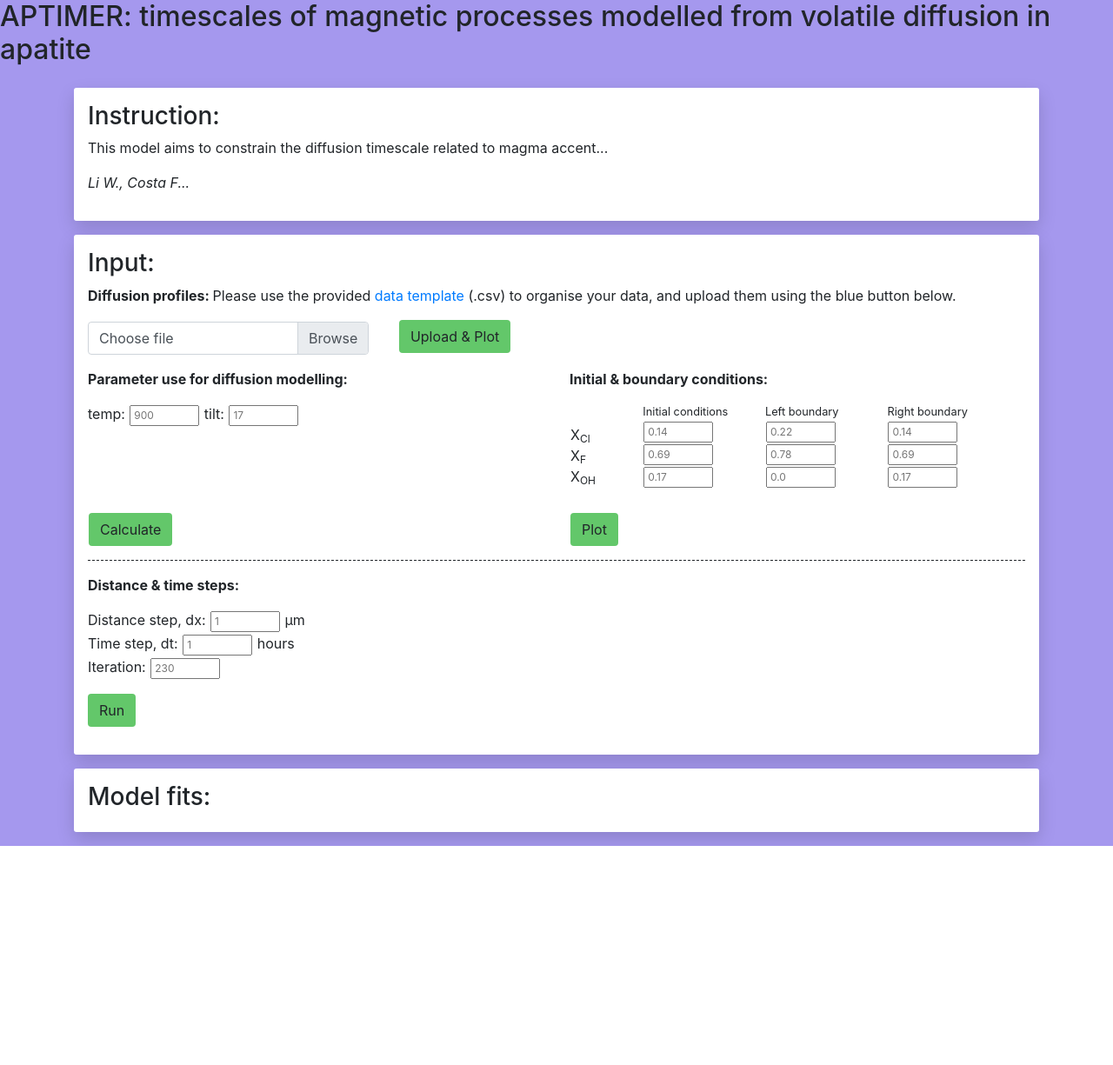
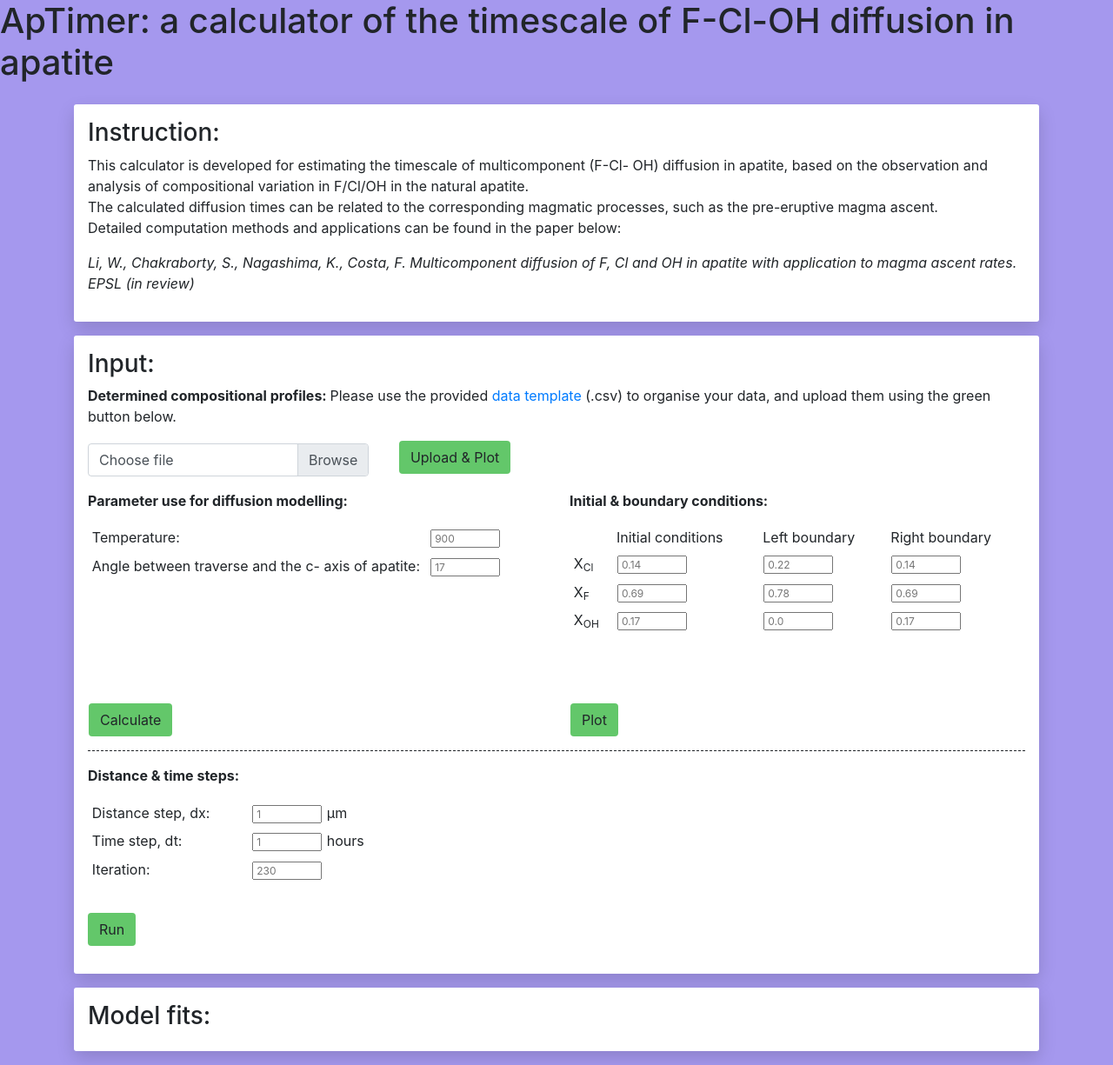
Before and after one commit to SeriousCorgi/ApTimer, a Django app: page / in a window 1280 px wide. Shown: the whole page at 87% size. Before the commit the page ends 973 px from the top, so only its background shows below. Run offline with Django 3.2, Linux system fonts and the light colour scheme; some libraries are stand-ins or nearby versions.

Commit message:
revised UI

```diff
--- a/static/js/index.js
+++ b/static/js/index.js
@@ -74,13 +74,13 @@ $(document).ready(function () {
                 var layout = {
                     grid: { rows: 1, columns: 3, pattern: 'independent' },
                     plot_bgcolor: "#ccedff",
-                    xaxis: { dtick: 2, title: { text: "Distance (µm)" } },
+                    xaxis: { dtick: 2, title: { text: "Distance (µm)" }, },
                     xaxis2: { dtick: 2, title: { text: "Distance (µm)" } },
                     xaxis3: { dtick: 2, title: { text: "Distance (µm)" } },
                     yaxis: { dtick: 0.01, title: { text: "X<sub>Cl</sub>" } },
                     yaxis2: { dtick: 0.05, title: { text: "X<sub>F</sub>" } },
                     yaxis3: { dtick: 0.05, title: { text: "X<sub>OH</sub>" } },
-                    legend: {orientation: 'h', y: -0.25},
+                    legend: { orientation: 'h', y: -0.25 },
                 };
 
                 Plotly.newPlot('plot', [lineCl, lineF, lineOH], layout);
@@ -108,9 +108,11 @@ $(document).ready(function () {
                     df = diff['D(F)'];
                     doh = diff['D(OH)'];
 
-                    $new_div = "D<sub>Cl</sub>: " + dcl + "<br>" +
-                        "D<sub>F</sub>: " + df + "<br>" +
-                        "D<sub>OH</sub>: " + doh
+                    $new_div = "<table class='table table-bordered table-sm col-lg-5 col-md-8'>" +
+                        "<tr><th>D<sub>F</sub>:</th><td>" + dcl + " m<sup>2</sup>/s</td></tr>" +
+                        "<tr><th>D<sub>F</sub>:</th><td>" + df + " m<sup>2</sup>/s</td></tr>" +
+                        "<tr><th>D<sub>OH</sub>:</th><td>" + doh + " m<sup>2</sup>/s</td></tr>" +
+                        "</table>"
                     $(".calculation-result").append($new_div);
                 }
             });
@@ -131,6 +133,12 @@ $(document).ready(function () {
             $xf_right = $(".inibound #xf_right").val();
             $xoh_right = $(".inibound #xoh_right").val();
 
+            let sum_ini = parseFloat($xcl_ini) + parseFloat($xf_ini) + parseFloat($xoh_ini);
+            let sum_left = parseFloat($xcl_left) + parseFloat($xf_left) + parseFloat($xoh_left);
+            let sum_right = parseFloat($xcl_right) + parseFloat($xf_right) + parseFloat($xoh_right);
+
+            console.log(sum_ini, sum_left, sum_right);
+            if (sum_ini <= 1 && sum_left <= 1 && sum_right <= 1) {
                 let url = "http://localhost:8000/api/inibound";
                 let req_data = {
                     xcl_ini: $xcl_ini,
@@ -148,7 +156,7 @@ $(document).ready(function () {
                     console.log(data);
                     if (status == "success") {
                         num_plot += 1;
-                    if (num_plot>1) {
+                        if (num_plot > 1) {
                             num_plot = 1;
                             num_run = 0;
                         }
@@ -158,7 +166,7 @@ $(document).ready(function () {
                             y: data['inibound_cl'],
                             type: 'scatter',
                             name: 'Initial boundary and conditions',
-                        line: {color: 'blue', dash: 'dash'},
+                            line: { color: 'blue', dash: 'dash' },
                         };
                         var inibound_f = {
                             x: [0, 0, length, length],
@@ -166,7 +174,7 @@ $(document).ready(function () {
                             type: 'scatter',
                             xaxis: 'x2',
                             yaxis: 'y2',
-                        line: {color: 'blue', dash: 'dash'},
+                            line: { color: 'blue', dash: 'dash' },
                             showlegend: false,
                         };
                         var inibound_oh = {
@@ -175,7 +183,7 @@ $(document).ready(function () {
                             type: 'scatter',
                             xaxis: 'x3',
                             yaxis: 'y3',
-                        line: {color: 'blue', dash: 'dash'},
+                            line: { color: 'blue', dash: 'dash' },
                             showlegend: false,
                         };
                         var lineCl = {
@@ -218,11 +226,18 @@ $(document).ready(function () {
                             yaxis: { dtick: 0.01, title: { text: "X<sub>Cl</sub>" } },
                             yaxis2: { dtick: 0.05, title: { text: "X<sub>F</sub>" } },
                             yaxis3: { dtick: 0.05, title: { text: "X<sub>OH</sub>" } },
-                        legend: {orientation: 'h', y: -0.25},
+                            legend: { orientation: 'h', y: -0.25 },
                         };
                         Plotly.newPlot('plot', [lineCl, lineF, lineOH, inibound_cl, inibound_f, inibound_oh], layout);
                     }
                 })
+            } else if (sum_ini > 1) {
+                alert("Sum of initial condition must <= 1")
+            } else if (sum_left > 1) {
+                alert("Sum of left boundary must <= 1")
+            } else if (sum_right > 1) {
+                alert("Sum of right boundary must <= 1")
+            }
         } else {
             alert("Please upload excel file");
         }
@@ -291,7 +306,7 @@ $(document).ready(function () {
                         type: 'scatter',
                         mode: 'lines',
                         name: 'Best-fit line',
-                        line: {color: 'red'},
+                        line: { color: 'red' },
                     };
                     let red_f = {
                         x: x,
@@ -300,7 +315,7 @@ $(document).ready(function () {
                         mode: 'lines',
                         xaxis: 'x2',
                         yaxis: 'y2',
-                        line: {color: 'red'},
+                        line: { color: 'red' },
                         showlegend: false,
                     };
                     let red_oh = {
@@ -310,7 +325,7 @@ $(document).ready(function () {
                         mode: 'lines',
                         xaxis: 'x3',
                         yaxis: 'y3',
-                        line: {color: 'red'},
+                        line: { color: 'red' },
                         showlegend: false,
                     };
                     let min_cl = {
@@ -319,7 +334,7 @@ $(document).ready(function () {
                         type: 'scatter',
                         mode: 'lines',
                         name: 'Minimum boundary',
-                        line: {color: 'green', dash: 'dash'},
+                        line: { color: 'green', dash: 'dash' },
                     };
                     let max_cl = {
                         x: x,
@@ -327,26 +342,26 @@ $(document).ready(function () {
                         type: 'scatter',
                         mode: 'lines',
                         name: 'Maximum boundary',
-                        line: {color: 'green', dash: 'dash'},
+                        line: { color: 'green', dash: 'dash' },
                     };
 
-                    if (num_run>1){
+                    if (num_run > 1) {
                         Plotly.deleteTraces('plot', [6, 7, 8, 9, 10]);
                         Plotly.addTraces('plot', [red_cl, red_f, red_oh, min_cl, max_cl]);
-                        $new_div = "<b>Best-fit time: </b>" + data['best_fit_time'] + " hours (~" + data["best_day"]+ " days) <br>" +
-                            "<b>Uncertainty:</b> <br>" +
-                            "Plus: " + data['plus'] + "<br>" +
-                            "Minus: " + data['minus'];
+                        $new_div = "<b>Best-fit time and uncertainty: </b>" + data['best_fit_time'] + " hours (+"
+                            + data['plus'] + "/-"
+                            + data['minus'] + ") ~"
+                            + data["best_day"] + " days"
                         $(".model-result").text("");
-                        $(".model-result").append("<h3>Model fits:</h3>"+$new_div);
+                        $(".model-result").append("<h3>Model fits:</h3>" + $new_div);
                     } else {
                         Plotly.addTraces('plot', [red_cl, red_f, red_oh, min_cl, max_cl]);
-                        $new_div = "<b>Best-fit time: </b>" + data['best_fit_time'] + " hours (~" + data["best_day"]+ " days) <br>" +
-                            "<b>Uncertainty:</b> <br>" +
-                            "Plus: " + data['plus'] + "<br>" +
-                            "Minus: " + data['minus'];
+                        $new_div = "<b>Best-fit time and uncertainty: </b>" + data['best_fit_time'] + " hours (+"
+                            + data['plus'] + "/-"
+                            + data['minus'] + ") ~"
+                            + data["best_day"] + " days"
                         $(".model-result").text("");
-                        $(".model-result").append("<h3>Model fits:</h3>"+$new_div);
+                        $(".model-result").append("<h3>Model fits:</h3>" + $new_div);
                     }
                 }
             })
--- a/templates/index.html
+++ b/templates/index.html
@@ -23,24 +23,32 @@
 
 <body>
     <header class="container-fluid row justify-content-center mb-3">
-        <h2>APTIMER: timescales of magnetic processes modelled from volatile diffusion in apatite</h2>
+        <h1>ApTimer: a calculator of the timescale of F-Cl-OH diffusion in apatite</h1>
     </header>
 
     <div class="container cal-wrapper">
 
         <div class="instruction my-3 p-3">
             <h3>Instruction:</h3>
-            <p>This model aims to constrain the diffusion timescale related to magma accent...</p>
-            <p><i>Li W., Costa F...</i></p>
+            <p>This calculator is developed for estimating the timescale of multicomponent (F-Cl- OH) diffusion in
+                apatite, based on
+                the observation and analysis of compositional variation in F/Cl/OH in the natural apatite.<br>
+                The calculated diffusion times can be related to the corresponding magmatic processes, such as the
+                pre-eruptive magma
+                ascent.<br>
+                Detailed computation methods and applications can be found in the paper below:</p>
+            <p><i>Li, W., Chakraborty, S., Nagashima, K., Costa, F. Multicomponent diffusion of F, Cl and OH in apatite
+                    with application to
+                    magma ascent rates. EPSL (in review)</i></p>
         </div>
 
         <div class="input my-3 p-3">
             <h3>Input:</h3>
 
             <p>
-                <b>Diffusion profiles: </b>
+                <b>Determined compositional profiles: </b>
                 <span>Please use the provided <a href="">data template</a> (.csv) to organise your data, and upload them
-                    using the blue button below.</span>
+                    using the green button below.</span>
             </p>
             <form class="upload">
                 <div class="custom-file">
@@ -56,10 +64,17 @@
                 <div class="col position-relative">
                     <form class="diffusivity-cal" method="GET">
                         <p><b>Parameter use for diffusion modelling:</b></p>
-                        temp:
-                        <input type="text" placeholder="900" id="temp">
-                        tilt:
-                        <input type="text" placeholder="17" id="tilt">
+
+                        <table class="table table-borderless table-sm col-lg-11">
+                            <tr>
+                                <td>Temperature:</td>
+                                <td><input type="text" placeholder="900" id="temp"></td>
+                            </tr>
+                            <tr>
+                                <td>Angle between traverse and the c- axis of apatite:</td>
+                                <td><input type="text" placeholder="17" id="tilt"></td>
+                            </tr>
+                        </table>
                     </form>
                     <div class="calculation-result"></div>
                     <button class="btn button-cal" type="button">Calculate</button>
@@ -68,34 +83,36 @@
                 <div class="col position-relative">
                     <form action="" class="inibound">
                         <p><b>Initial & boundary conditions:</b></p>
-                        <div class="row pr-5 mb-3">
-                            <div class="col-2 pl-3">
-                                <br>
-                                <span>X<sub>Cl</sub></span><br>
-                                <span>X<sub>F</sub></span><br>
-                                <span>X<sub>OH</sub></span>
-                            </div>
-                            <div class="col">
-                                <small>Initial conditions</small>
-                                <input type="text" id="xcl_ini" placeholder="0.14"><br>
-                                <input type="text" id="xf_ini" placeholder="0.69"><br>
-                                <input type="text" id="xoh_ini" placeholder="0.17">
-                            </div>
-                            <div class="col">
-                                <small>Left boundary</small>
-                                <input type="text" id="xcl_left" placeholder="0.22"><br>
-                                <input type="text" id="xf_left" placeholder="0.78"><br>
-                                <input type="text" id="xoh_left" placeholder="0.0">
-                            </div>
-                            <div class="col">
-                                <small>Right boundary</small>
-                                <input type="text" id="xcl_right" placeholder="0.14"><br>
-                                <input type="text" id="xf_right" placeholder="0.69"><br>
-                                <input type="text" id="xoh_right" placeholder="0.17">
-                            </div>
-                        </div>
+                        <table class="table table-borderless table-sm">
+                            <thead>
+                                <td scope="col"></td>
+                                <td scope="col">Initial conditions</td>
+                                <td scope="col">Left boundary</td>
+                                <td scope="col">Right boundary</td>
+                            </thead>
+                            <tbody>
+                                <tr>
+                                    <td scope="row">X<sub>Cl</sub></td>
+                                    <td><input type="text" id="xcl_ini" placeholder="0.14"></td>
+                                    <td><input type="text" id="xcl_left" placeholder="0.22"></td>
+                                    <td><input type="text" id="xcl_right" placeholder="0.14"></td>
+                                </tr>
+                                <tr>
+                                    <td scope="row">X<sub>F</sub></td>
+                                    <td><input type="text" id="xf_ini" placeholder="0.69"></td>
+                                    <td><input type="text" id="xf_left" placeholder="0.78"></td>
+                                    <td><input type="text" id="xf_right" placeholder="0.69"></td>
+                                </tr>
+                                <tr>
+                                    <td scope="row">X<sub>OH</sub></td>
+                                    <td><input type="text" id="xoh_ini" placeholder="0.17"></td>
+                                    <td><input type="text" id="xoh_left" placeholder="0.0"></td>
+                                    <td><input type="text" id="xoh_right" placeholder="0.17"></td>
+                                </tr>
+                            </tbody>
+                        </table>
                     </form>
-                    <div id="spacer" style="width: 200px; height: 50px; float:left; display:inline-block"></div>
+                    <div id="spacer" style="width: 200px; height: 100px; float:left; display:inline-block"></div>
                     <button class="btn button-inibound" type="button">Plot</button>
                 </div>
             </div>
@@ -104,9 +121,24 @@
 
             <p><b>Distance & time steps:</b></p>
             <form action="" class="distime">
-                Distance step, dx: <input type="text" placeholder="1" id="dx"> µm <br>
-                Time step, dt: <input type="text" placeholder="1" id="dt"> hours <br>
-                Iteration: <input type="text" placeholder="230" id="iteration"><br>
+                <div class="col-lg-4 col-md-8 p-0">
+                    <table class="table table-borderless table-sm">
+                        <tbody>
+                            <tr>
+                                <td>Distance step, dx:</td>
+                                <td><input type="text" placeholder="1" id="dx"> µm</td>
+                            </tr>
+                            <tr>
+                                <td>Time step, dt:</td>
+                                <td><input type="text" placeholder="1" id="dt"> hours</td>
+                            </tr>
+                            <tr>
+                                <td>Iteration:</td>
+                                <td><input type="text" placeholder="230" id="iteration"></td>
+                            </tr>
+                        </tbody>
+                    </table>
+                </div>
                 <button class="btn button-distime mt-3" type="button">Run</button>
             </form>
         </div>
```
Lines whose indentation alone changed are shown as unchanged.
